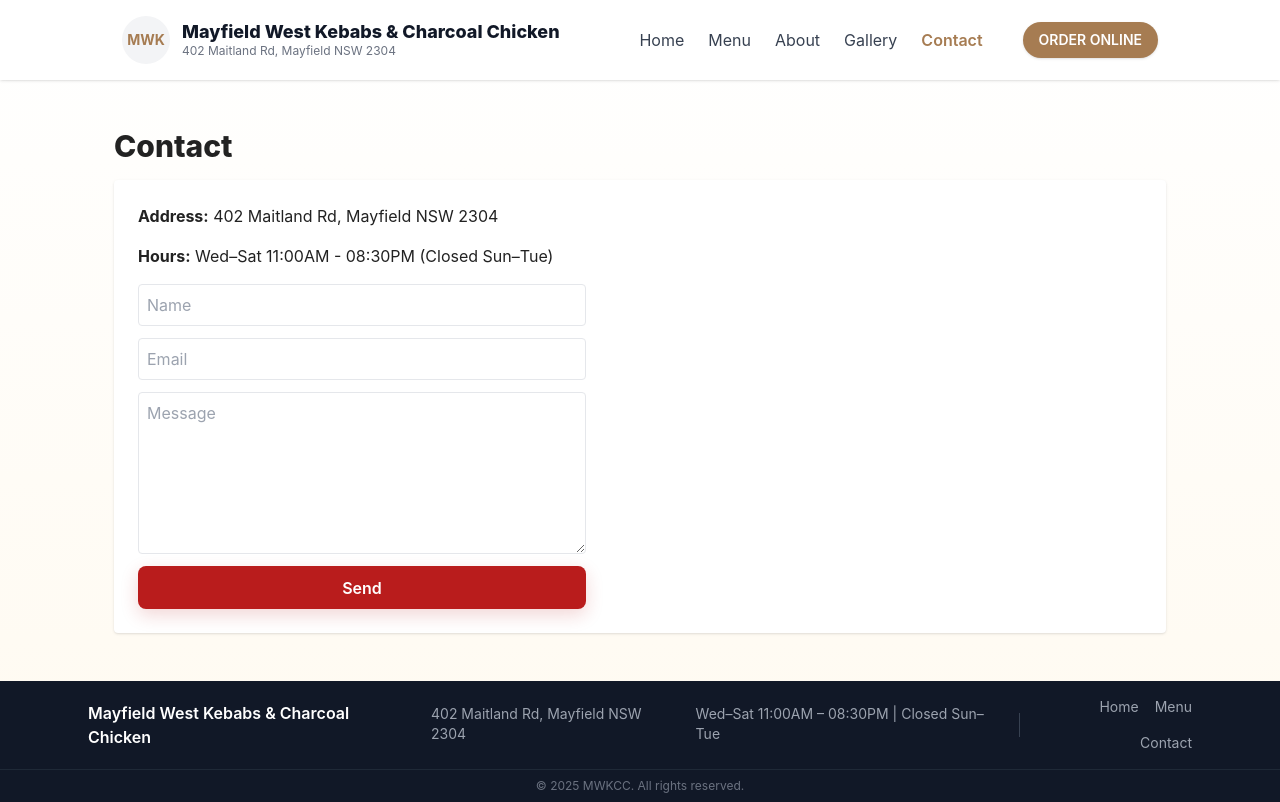
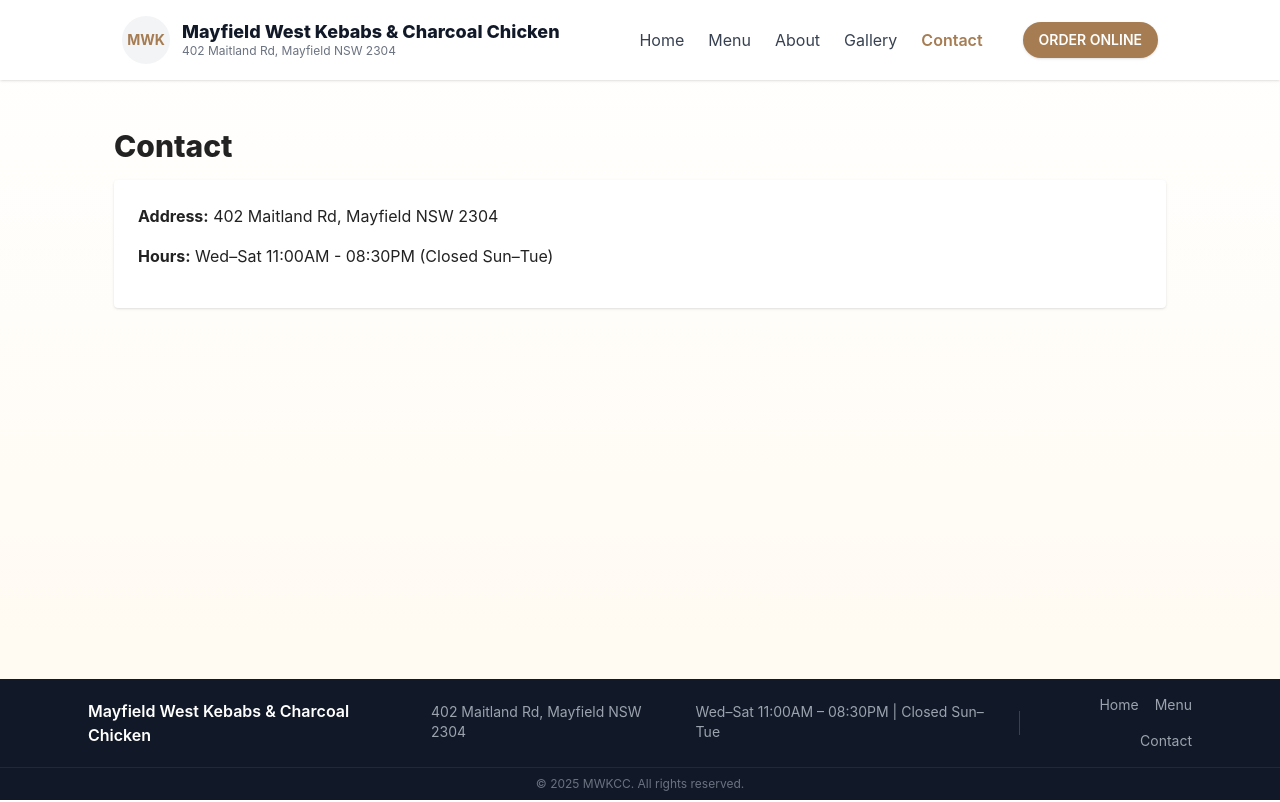
Before and after one commit to Anudepp/MWKCC, a React (Vite) app: page /contact in a window 1280 px wide. Built offline with nearby package versions, Linux system fonts and the light colour scheme.

Commit message:
contact form

```diff
--- a/src/pages/Contact.jsx
+++ b/src/pages/Contact.jsx
@@ -1,21 +1,18 @@
-import React from 'react'
+import React from "react";
 
-export default function Contact(){
+export default function Contact() {
   return (
     <div className="container py-12">
       <h1 className="text-3xl font-extrabold mb-4">Contact</h1>
 
       <div className="bg-white p-6 rounded shadow">
-        <p className="mb-4"><strong>Address:</strong> 402 Maitland Rd, Mayfield NSW 2304</p>
-        <p className="mb-4"><strong>Hours:</strong> Wed–Sat 11:00AM - 08:30PM (Closed Sun–Tue)</p>
-
-        <form className="grid gap-3 max-w-md">
-          <input className="border p-2 rounded" placeholder="Name" />
-          <input className="border p-2 rounded" placeholder="Email" />
-          <textarea className="border p-2 rounded" rows="6" placeholder="Message"></textarea>
-          <button type="button" className="btn-primary">Send</button>
-        </form>
+        <p className="mb-4">
+          <strong>Address:</strong> 402 Maitland Rd, Mayfield NSW 2304
+        </p>
+        <p className="mb-4">
+          <strong>Hours:</strong> Wed–Sat 11:00AM - 08:30PM (Closed Sun–Tue)
+        </p>
       </div>
     </div>
-  )
+  );
 }
```
